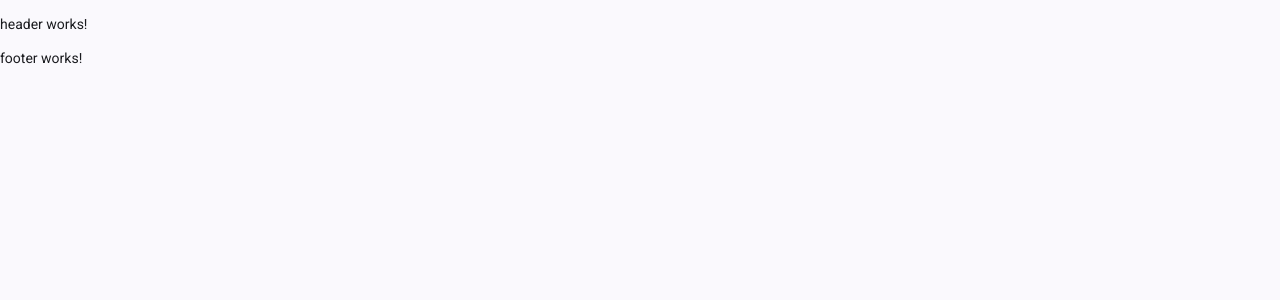
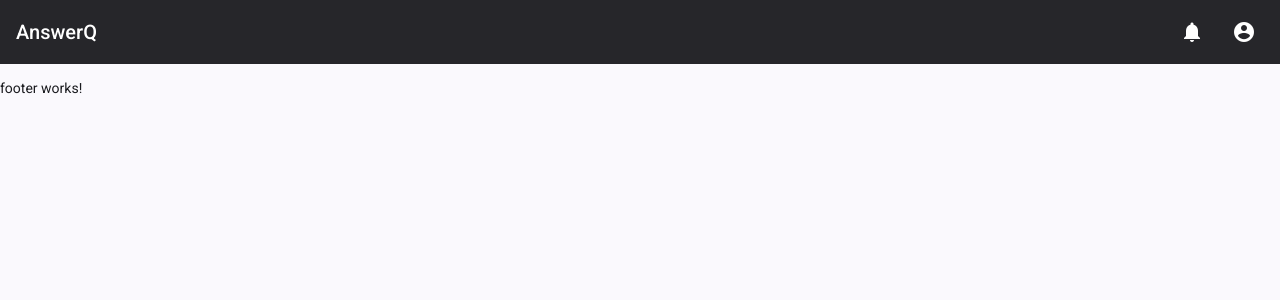
Before and after one commit to JFCiscoHuerta/AnswerQ-UI, an Angular app: page / in a window 1280 px wide. Shown: the top 300 px of the page. Built offline with nearby package versions, Linux system fonts and the light colour scheme.

Commit message:
Enhance Header Design & Functionality

```diff
--- a/src/app/shared/components/header/header.css
+++ b/src/app/shared/components/header/header.css
@@ -0,0 +1,33 @@
+.header {
+  display: flex;
+  justify-content: space-between;
+  align-items: center;
+  background-color: #131417ea;
+  padding: 0 1rem;
+}
+
+.header .mat-icon {
+  color: #fff;
+}
+
+.left-section {
+  display: flex;
+  align-items: center;
+  gap: 8px;
+}
+
+.title {
+  font-size: 20px;
+  font-weight: 500;
+  color: #fff;
+}
+
+.right-section {
+  display: flex;
+  align-items: center;
+  gap: 12px;
+}
+
+.mat-menu-item mat-icon {
+  margin-right: 8px;
+}
--- a/src/app/shared/components/header/header.html
+++ b/src/app/shared/components/header/header.html
@@ -1,5 +1,43 @@
-<p>header works!</p>
+<mat-toolbar color="primary" class="header">
 
-<nav>
-  <button *ngIf="authService.isLoggedIn()" (click)="logout()">Logout</button>
-</nav>
+  <div class="left-section" [routerLink]="'/dashboard'" style="cursor: pointer;">
+    <span class="title">AnswerQ</span>
+  </div>
+
+  <div class="right-section">
+
+    <button mat-icon-button aria-label="Notifications">
+      <mat-icon>notifications</mat-icon>
+    </button>
+
+    <button mat-icon-button [matMenuTriggerFor]="accountMenu" aria-label="account">
+      <mat-icon>account_circle</mat-icon>
+    </button>
+
+    <mat-menu #accountMenu="matMenu">
+      <button mat-menu-item>
+        <mat-icon>person</mat-icon>
+        <span>My Account</span>
+      </button>
+
+      <button mat-menu-item>
+        <mat-icon>settings</mat-icon>
+        <span>Settings</span>
+      </button>
+
+      @if (authService.isLoggedIn()) {
+        <button mat-menu-item (click)="logout()">
+          <mat-icon>logout</mat-icon>
+          <span>Log Out</span>
+        </button>
+      }
+
+
+
+    </mat-menu>
+
+
+
+  </div>
+
+</mat-toolbar>
--- a/src/app/shared/components/header/header.ts
+++ b/src/app/shared/components/header/header.ts
@@ -2,12 +2,22 @@ import { Component, inject } from '@angular/core';
 import { Router } from '@angular/router';
 import { CommonModule } from '@angular/common';
 import { AuthService } from '../../../features/auth/services/auth-service';
+import { MatToolbarModule } from '@angular/material/toolbar';
+import { MatIconModule } from '@angular/material/icon';
+import { MatButtonModule } from '@angular/material/button';
+import { MatMenuModule } from '@angular/material/menu';
+import { AuthRoutingModule } from "../../../features/auth/auth-routing-module";
 
 @Component({
   selector: 'app-header',
   imports: [
-    CommonModule
-  ],
+    CommonModule,
+    MatToolbarModule,
+    MatIconModule,
+    MatButtonModule,
+    MatMenuModule,
+    AuthRoutingModule
+],
   templateUrl: './header.html',
   styleUrl: './header.css'
 })
@@ -18,7 +28,7 @@ export class Header {
 
   logout() {
     this.authService.logout();
-    this.router.navigate(['/sign-in'])
+    this.router.navigate(['/auth/sign-in'])
   }
 
 }
```
